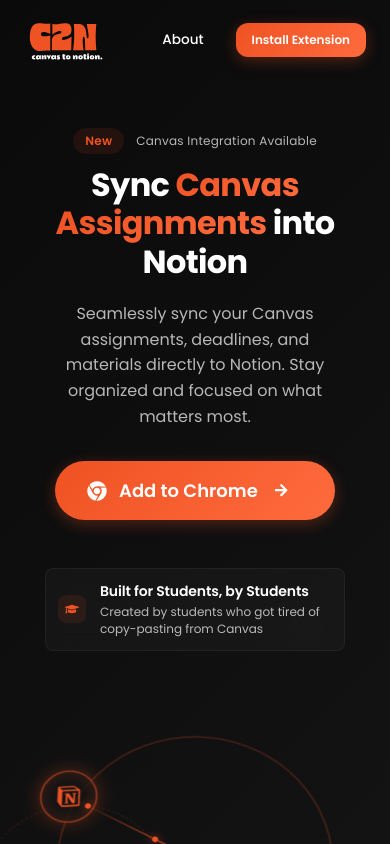
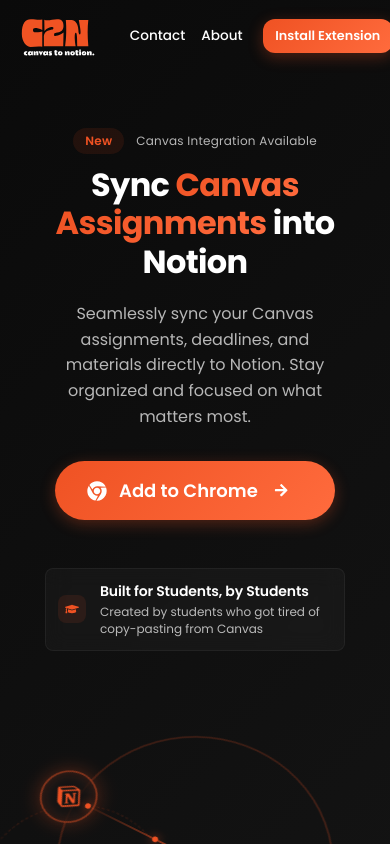
Before and after one commit to bamxo/CanvasToNotion-Web-App, a React (Vite) app in the folder frontend/: page / in a window 390 px wide. Shown: the top 844 px of the page. Built offline with nearby package versions, Linux system fonts and the light colour scheme.

Commit message:
contact link added to navbar

```diff
--- a/frontend/src/App.tsx
+++ b/frontend/src/App.tsx
@@ -1,5 +1,6 @@
 import { BrowserRouter as Router, Routes, Route } from 'react-router-dom'
 import LandingPage from './components/LandingPage'
+// import Contact from './components/Contact'
 import AboutUs from './components/AboutUs'
 import Lookup from './components/Lookup'
 import SignUp from './components/SignUp'
@@ -16,6 +17,7 @@
     <Router>
       <Routes>
         <Route path="/" element={<LandingPage />} />
+        {/* <Route path="/contact" element={<Contact />} /> */}
         <Route path="/about" element={<AboutUs />} />
         <Route path="/lookup" element={<Lookup />} />
         <Route path="/signup" element={<SignUp />} />
--- a/frontend/src/components/Navbar.module.css
+++ b/frontend/src/components/Navbar.module.css
@@ -233,26 +233,36 @@
     gap: 1rem;
   }
 
+  .navLinks {
+    gap: 1.75rem;
+    margin-right: 1.5rem;
+  }
+
+  .navbarScrolled .navLinks {
+    gap: 1.25rem;
+    margin-right: 1rem;
+  }
+
   .navLink {
+    font-size: 1rem;
+  }
+
+  .navbarScrolled .navLink {
     font-size: 0.9rem;
   }
 
   .installButton {
-    padding: 0.6rem 1rem;
+    padding: 0.65rem 1.2rem;
+    font-size: 0.95rem;
+  }
+
+  .navbarScrolled .installButton {
+    padding: 0.55rem 1rem;
     font-size: 0.85rem;
   }
 }
 
-@media (max-width: 480px) {
-  .navRight {
-    gap: 0;
-  }
-
-  .installButton {
-    padding: 0.5rem 1rem;
-    font-size: 0.75rem;
-  }
-
+@media (max-width: 640px) {
   .navbar {
     padding: 1rem 1.5rem;
   }
@@ -262,15 +272,72 @@
     width: 96%;
   }
 
-  /* New styles for mobile */
+  .navRight {
+    gap: 0.75rem;
+  }
+
+  .navLinks {
+    gap: 1.25rem;
+    margin-right: 1rem;
+  }
+
+  .navbarScrolled .navLinks {
+    gap: 1rem;
+    margin-right: 0.75rem;
+  }
+
+  .navLink {
+    font-size: 0.9rem;
+  }
+
+  .navbarScrolled .navLink {
+    font-size: 0.85rem;
+  }
+
+  .installButton {
+    padding: 0.55rem 1rem;
+    font-size: 0.85rem;
+  }
+
+  .navbarScrolled .installButton {
+    padding: 0.5rem 0.85rem;
+    font-size: 0.8rem;
+  }
+
   .logo {
-    height: 48px;
+    height: 56px;
   }
 
   .navbarScrolled .logo {
-    height: 40px;
+    height: 44px;
+  }
+}
+
+@media (max-width: 480px) {
+  .navbar {
+    padding: 0.75rem 1rem;
   }
 
+  .navbarScrolled {
+    padding: 0.6rem 1rem;
+    width: 98%;
+  }
+
+  .navRight {
+    gap: 0.5rem;
+  }
+
+  .navLinks {
+    gap: 1rem;
+    margin-right: 0.75rem;
+  }
+
+  .navbarScrolled .navLinks {
+    gap: 0.75rem;
+    margin-right: 0.5rem;
+  }
+
+  /* Hide the Home link on mobile to save space */
   .navLink[href="/"] {
     display: none;
   }
@@ -282,4 +349,74 @@
   .navbarScrolled .navLink {
     font-size: 0.8rem;
   }
+
+  .installButton {
+    padding: 0.5rem 0.8rem;
+    font-size: 0.8rem;
+    white-space: nowrap;
+  }
+
+  .navbarScrolled .installButton {
+    padding: 0.45rem 0.7rem;
+    font-size: 0.75rem;
+  }
+
+  .logo {
+    height: 48px;
+  }
+
+  .navbarScrolled .logo {
+    height: 38px;
+  }
 }
+
+@media (max-width: 360px) {
+  .navbar {
+    padding: 0.75rem 0.75rem;
+  }
+
+  .navbarScrolled {
+    padding: 0.5rem 0.75rem;
+    width: 99%;
+  }
+
+  .navRight {
+    gap: 0.25rem;
+  }
+
+  .navLinks {
+    gap: 0.75rem;
+    margin-right: 0.5rem;
+  }
+
+  .navbarScrolled .navLinks {
+    gap: 0.5rem;
+    margin-right: 0.375rem;
+  }
+
+  .navLink {
+    font-size: 0.8rem;
+  }
+
+  .navbarScrolled .navLink {
+    font-size: 0.75rem;
+  }
+
+  .installButton {
+    padding: 0.45rem 0.65rem;
+    font-size: 0.75rem;
+  }
+
+  .navbarScrolled .installButton {
+    padding: 0.4rem 0.55rem;
+    font-size: 0.7rem;
+  }
+
+  .logo {
+    height: 44px;
+  }
+
+  .navbarScrolled .logo {
+    height: 36px;
+  }
+}
--- a/frontend/src/components/Navbar.tsx
+++ b/frontend/src/components/Navbar.tsx
@@ -20,6 +20,7 @@
         <div className={styles.navRight}>
           <div className={styles.navLinks}>
             <a href="/" className={styles.navLink}>Home</a>
+            <a href="/contact" className={styles.navLink}>Contact</a>
             <a href="/about" className={styles.navLink}>About</a>
           </div>
           <button onClick={handleInstallClick} className={styles.installButton}>
```
